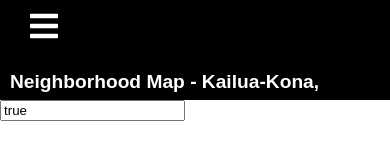
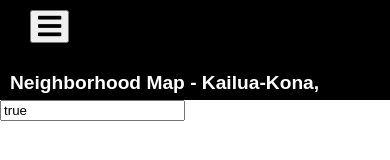
Before and after one commit to ileanahi/neighborhood-maps, a React (Create React App) app: page / in a window 390 px wide. Shown: the top 160 px of the page. Built offline with nearby package versions, Linux system fonts and the light colour scheme; no server answers.

Commit message:
Made the hamburger a button

```diff
--- a/src/App.js
+++ b/src/App.js
@@ -124,7 +124,9 @@ class App extends Component {
       <div className="container">
         <header>
           <nav>
-            <i id="hamburger" className="fas fa-bars fa-2x" />
+            <button id="hamburger">
+              <i className="fas fa-bars fa-2x" />
+            </button>
             <h2 id="header-text">Neighborhood Map - Kailua-Kona, Hawaii</h2>
           </nav>
         </header>
```
